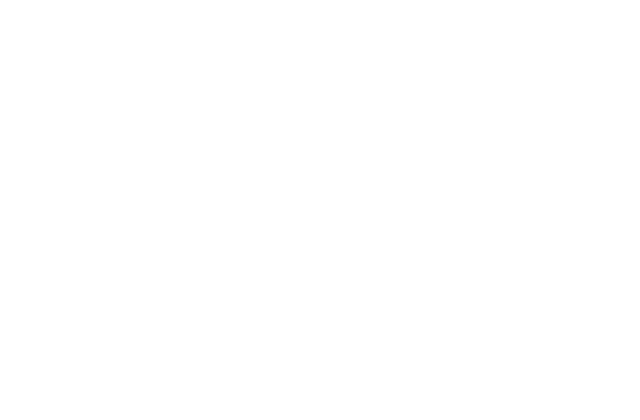
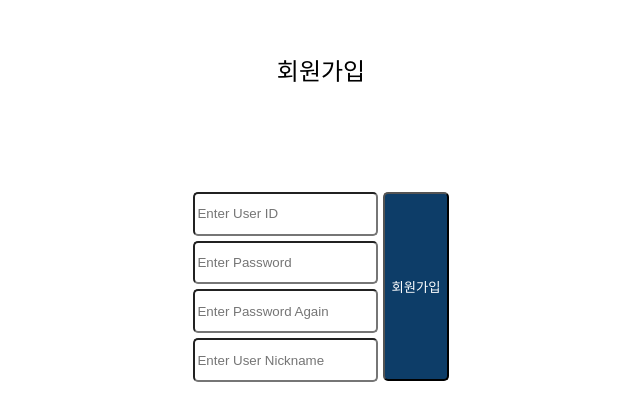
Before and after one commit to huijjj/MADCAMP-2021W, a React (Create React App) app: page /register in a window 1280 px wide. Shown: the part 326-746 px from the top of the page, without its empty margins (319-959 px from the left). Built offline with nearby package versions, Linux system fonts and the light colour scheme.

Commit message:
login register

```diff
--- a/package.json
+++ b/package.json
@@ -6,13 +6,15 @@
     "@testing-library/jest-dom": "^5.16.1",
     "@testing-library/react": "^12.1.2",
     "@testing-library/user-event": "^13.5.0",
+    "axios": "^0.25.0",
     "react": "^17.0.2",
     "react-dom": "^17.0.2",
+    "react-router-dom": "^6.2.1",
     "react-scripts": "5.0.0",
     "web-vitals": "^2.1.3"
   },
   "scripts": {
-    "start": "export PORT=80 && react-scripts start",
+    "start": "react-scripts start",
     "build": "react-scripts build",
     "test": "react-scripts test",
     "eject": "react-scripts eject"
--- a/src/App.js
+++ b/src/App.js
@@ -1,8 +1,10 @@
 import './App.css';
+import Routers from './Routers';
 
 function App() {
   return (
     <div className="App">
+      <Routers/>
     </div>
   );
 }
--- /dev/null
+++ b/src/Login.css
@@ -0,0 +1,43 @@
+.loginbody {
+  display: flex;
+  flex-direction: column;
+  justify-content: center;
+  align-items: center;
+}
+
+.loginparent {
+  display: flex;
+  height: 30vh;
+  flex-direction: row;
+  justify-content: center;
+  align-items: center;
+}
+
+.loginchild {
+  display: flex;
+  flex-direction: column;
+  justify-content: center;
+  align-items: center;
+}
+
+.loginbutton {
+  height: 2.5cm;
+  width: 2cm;
+  border-radius: 5px;
+  color: white;
+  background-color: #0d3d68;
+  border-radius: 5px;
+}
+
+.inputid {
+  margin-right: 5px;
+  margin-bottom: 5px;
+  height: 1cm;
+  border-radius: 5px;
+}
+
+.inputpw {
+  margin-right: 5px;
+  height: 1cm;
+  border-radius: 5px;
+}
--- /dev/null
+++ b/src/Login.js
@@ -0,0 +1,47 @@
+import React from 'react';
+import axios from 'axios';
+import { useNavigate } from 'react-router-dom';
+import './Login.css';
+
+function Login( {getId} ) {
+    const nav = useNavigate();
+    function handleClick(e) {
+        e.preventDefault();
+        var json = {id: e.target.id.value, password: e.target.pw.value};
+
+        axios.post('http://192.249.18.162:443/login', json).then( res => {
+            console.log(`res.data`, res)
+            if(res.status === 200){
+                nav('/home');
+                window.alert('로그인 성공!');
+            }
+        }).catch((e) => {
+            console.log(e);
+            window.alert('아이디와 비밀번호를 다시 확인해주세요.');
+        });
+
+    }
+    return (
+    <>
+        <div className='domain'>로그인</div>
+        <div className='loginbody'>
+            <form onSubmit={handleClick}>
+                <div className='loginparent'>
+                    <div className='loginchild'>
+                        <div>
+                            <input className='inputid' name="id" type = "text"  placeholder='Enter User ID' required/>
+                        </div>
+                        <div>
+                            <input className='inputpw' name="pw" type = "password" placeholder='Enter Password' required/>
+                        </div>
+                    </div>
+                    <button className='loginbutton' type="submit">시작</button>
+                </div>
+            </form>
+            <div className='registerlink'><a href="/register">아이디가 없으신가요?</a></div>
+        </div>
+    </>
+    );
+}
+
+export default Login;
--- /dev/null
+++ b/src/Main.css
@@ -0,0 +1,17 @@
+.mainbackground {
+  text-align: center;
+  justify-content: center;
+}
+
+.domain {
+  font-size: x-large;
+  margin-top: 10cm;
+}
+
+.loginlink {
+  margin-top: 10cm;
+}
+
+.registerlink {
+  margin-top: 10px;
+}
--- /dev/null
+++ b/src/Main.js
@@ -0,0 +1,17 @@
+import React from 'react';
+import './Main.css';
+
+function Main( {getId} ) {
+
+    return (
+    <div className='mainbackground'>
+        <div className='domain'>김민채의 요리교실에 참여하세요!</div>
+        <div>
+            <div className='loginlink'><a href='/login'>기존 회원이신가요?</a></div>
+            <div className='registerlink'><a href="/register">신규 회원이신가요?</a></div>
+        </div>
+    </div>
+    );
+}
+
+export default Main;
--- /dev/null
+++ b/src/Register.css
@@ -0,0 +1,41 @@
+.registerbody {
+  display: flex;
+  height: 50vh;
+  flex-direction: column;
+  justify-content: center;
+  align-items: center;
+}
+
+.registerparent {
+  display: flex;
+  flex-direction: row;
+  justify-content: center;
+  align-items: center;
+}
+
+.registerchild {
+  display: flex;
+  flex-direction: column;
+  justify-content: center;
+  align-items: center;
+}
+
+.inputrpw {
+  margin-top: 5px;
+  margin-right: 5px;
+  height: 1cm;
+  border-radius: 5px;
+}
+.inputnickname {
+  margin-top: 5px;
+  margin-right: 5px;
+  height: 1cm;
+  border-radius: 5px;
+}
+
+.registerbutton {
+  height: 5cm;
+  background-color: #0d3d68;
+  color: white;
+  border-radius: 5px;
+}
--- /dev/null
+++ b/src/Register.js
@@ -0,0 +1,60 @@
+import axios from 'axios';
+import React from 'react';
+import {useNavigate} from "react-router-dom"
+import './Register.css';
+
+
+function Register() {
+    const nav = useNavigate()
+
+	function handleClick(e) {
+		e.preventDefault();
+
+		// console.log('id : ', e.target.id.value);
+        // console.log('pw : ', e.target.pw.value);
+        // console.log('rpw : ', e.target.rpw.value);
+        // console.log('nn : ', e.target.nickname.value);
+
+        if(e.target.pw.value !== e.target.rpw.value){
+            window.alert('비밀번호가 틀립니다.');
+        }
+        else{
+            var json = {id: e.target.id.value, password: e.target.pw.value, nickname: e.target.nickname.value};
+		    axios.post('http://192.249.18.162:443/register', json).then((res) =>{
+                nav("/main", {id: e.target.id.value, password: e.target.pw.value, nickname: e.target.nickname.value});
+                console.log(res.data);
+            }).catch((e) =>{
+                console.log(e);
+                window.alert('중복된 아이디입니다. 다른 아이디를 사용해주세요.');
+            });
+        }
+  }
+  return (
+    <div>
+        <div className='domain'>회원가입</div>
+        <div className='registerbody'>
+            <form onSubmit={handleClick}>
+                <div className='registerparent'>
+                    <div className='registerchild'>
+                        <div>
+                            <input className='inputid' name="id" type = "text"  placeholder='Enter User ID' required/>
+                        </div>
+                        <div>
+                            <input className='inputpw' name="pw" type = "password" placeholder='Enter Password' required/>
+                        </div>
+                        <div>
+                            <input className='inputrpw' name="rpw" type = "password" placeholder='Enter Password Again' required/>
+                        </div>
+                        <div>
+                            <input className='inputnickname' name="nickname" type = "text" placeholder='Enter User Nickname' required/>
+                        </div>
+                    </div>
+                    <button className = "registerbutton" type='submit'>회원가입</button>
+                </div>
+            </form>
+        </div>
+	</div>
+  );
+}
+
+export default Register;
--- /dev/null
+++ b/src/Routers.js
@@ -0,0 +1,21 @@
+import React from 'react';
+import {Routes, Route} from 'react-router-dom';
+import Login from './Login';
+import Register from './Register';
+import Main from './Main';
+// import Home from './HOME';
+
+function Routers() {
+    return(
+        <div>
+            <Routes>
+                <Route path = '/' element={<Main/>} />
+                <Route path = '/login' element={<Login/>} />
+                <Route path = '/register' element={<Register/>} />
+                {/* <Route path = '/home' element={<Home/>} /> */}
+            </Routes>
+        </div>
+    )
+}
+
+export default Routers;
--- a/src/index.js
+++ b/src/index.js
@@ -2,10 +2,13 @@
 import ReactDOM from 'react-dom';
 import './index.css';
 import App from './App';
+import { BrowserRouter } from 'react-router-dom';
 
 ReactDOM.render(
   <React.StrictMode>
-    <App />
+    <BrowserRouter>
+      <App />
+    </BrowserRouter>
   </React.StrictMode>,
   document.getElementById('root')
 );
```
Also changed, not shown: 1 other file (tests, documents, lock files or other folders).
